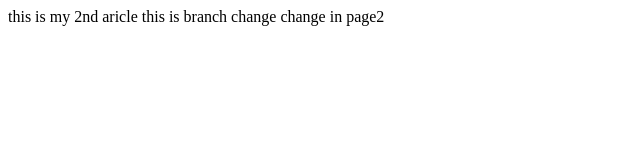
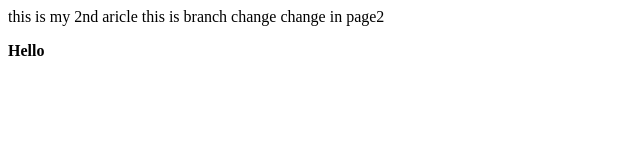
Before and after one commit to Intekhabilyas/git_test, a plain HTML site: page index.html in a window 1280 px wide. Shown: the full height of the page, 0-640 px from the left. Drawn offline with Linux system fonts and the light colour scheme.

Commit message:
Add p tag

```diff
--- a/index.html
+++ b/index.html
@@ -10,5 +10,6 @@
     this is my 2nd aricle
     this is branch change
     change in page2
+    <p><b>Hello</b></p>
 </body>
 </html>
```
